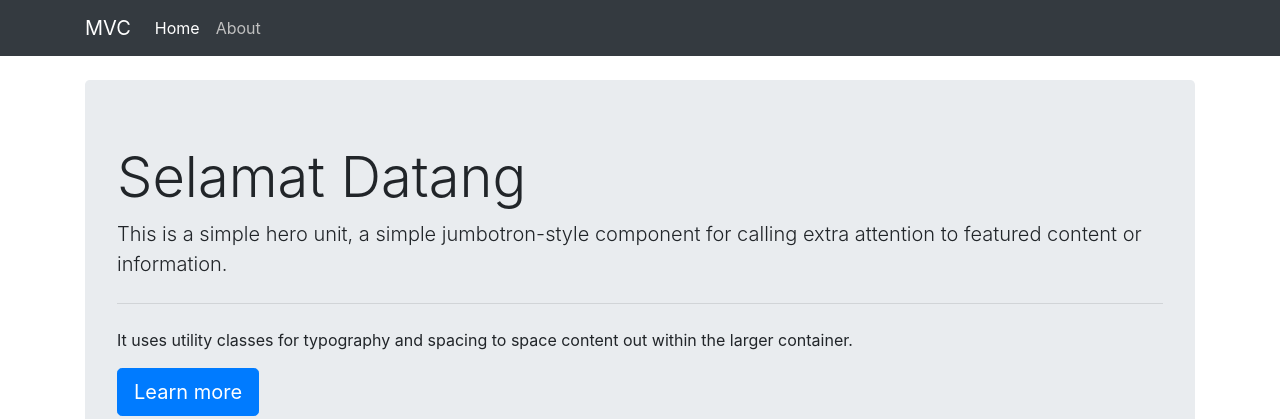
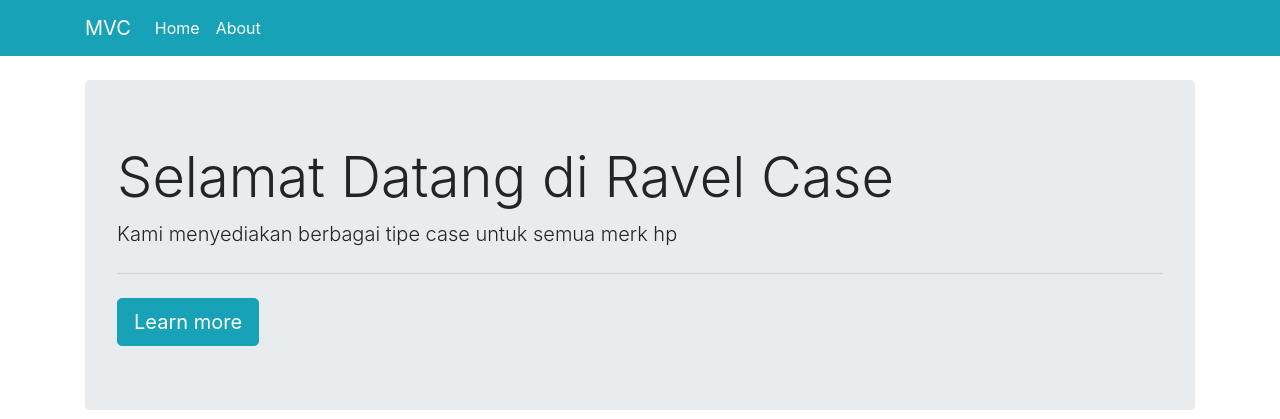
Before and after one commit to Inzoid/mvc, a PHP site: template app/views/home/index.php in a window 1280 px wide. Shown: the top 419 px of the page. Run offline with PHP 8.4, Linux system fonts and the light colour scheme; the template is opened without the code that fills it, so the values that code supplies are empty; some libraries are stand-ins or nearby versions.

Commit message:
templateing

```diff
--- a/app/controllers/About.php
+++ b/app/controllers/About.php
@@ -1,7 +1,7 @@
 <?php
 
 class About extends Controller {
-    public function index($nama = 'Ikhbal', $pekerjaan = 'Developer', $umur =18)
+    public function index($nama = 'Ikhbal', $pekerjaan = 'Web Developer', $umur =18)
     {
         $data['nama'] = $nama;
         $data['pekerjaan'] = $pekerjaan;
--- a/app/views/home/index.php
+++ b/app/views/home/index.php
@@ -1,9 +1,43 @@
 <div class="container">
 <div class="jumbotron mt-4">
-  <h1 class="display-4">Selamat Datang</h1>
-  <p class="lead">This is a simple hero unit, a simple jumbotron-style component for calling extra attention to featured content or information.</p>
+  <h1 class="display-4">Selamat Datang di Ravel Case</h1>
+  <p class="lead">Kami menyediakan berbagai tipe case untuk semua merk hp</p>
   <hr class="my-4">
-  <p>It uses utility classes for typography and spacing to space content out within the larger container.</p>
-  <a class="btn btn-primary btn-lg" href="#" role="button">Learn more</a>
+  <a class="btn btn-info btn-lg" href="#" role="button">Learn more</a>
 </div>
 </div>
+
+<div class="container">
+<div class="card-deck">
+  <div class="card text-center">
+    <img src="<?= BASEURL; ?>/img/hardcase.jpg" class="card-img-top" alt="...">
+    <div class="card-body">
+      <h5 class="card-title">Hardcase</h5>
+      <p class="card-text">This is a wider card with supporting text below as a natural lead-in to additional content. This content is a little bit longer.</p>
+    </div>
+    <div class="card-footer">
+      <small><a href="#" class="btn btn-primary">Go somewhere</a></small>
+    </div>
+  </div>
+  <div class="card text-center">
+    <img src="<?= BASEURL; ?>/img/Banner.png" class="card-img-top" alt="...">
+    <div class="card-body">
+      <h5 class="card-title">Premium Case</h5>
+      <p class="card-text">This card has supporting text below as a natural lead-in to additional content.</p>
+    </div>
+    <div class="card-footer">
+        <small><a href="#" class="btn btn-primary">Go somewhere</a></small>
+    </div>
+  </div>
+  <div class="card text-center">
+    <img src="<?= BASEURL; ?>/img/soft.jpg" class="card-img-top" alt="...">
+    <div class="card-body">
+      <h5 class="card-title">Softcase</h5>
+      <p class="card-text">This is a wider card with supporting text below as a natural lead-in to additional content. This content is a little bit longer.</p>
+    </div>
+    <div class="card-footer">
+        <small><a href="#" class="btn btn-primary">Go somewhere</a></small>
+    </div>
+  </div>
+</div>
+</div>
--- a/app/views/templates/header.php
+++ b/app/views/templates/header.php
@@ -8,7 +8,7 @@
     <link rel="stylesheet" href="<?= BASEURL; ?>/css/bootstrap.css">
 </head>
 <body>
-<nav class="navbar navbar-expand-lg navbar-light bg-dark">
+<nav class="navbar navbar-expand-lg navbar-light bg-info">
 <div class="container">
   <a class="navbar-brand" href="<?= BASEURL; ?>"><font color ="white">MVC</font></a>
   <button class="navbar-toggler" type="button" data-toggle="collapse" data-target="#navbarNavAltMarkup" aria-controls="navbarNavAltMarkup" aria-expanded="false" aria-label="Toggle navigation">
@@ -17,7 +17,7 @@
   <div class="collapse navbar-collapse" id="navbarNavAltMarkup">
     <div class="navbar-nav">
       <a class="nav-item nav-link active" href="<?= BASEURL; ?>"><font color ="white">Home</font> <span class="sr-only">(current)</span></a>
-      <a class="nav-item nav-link" href="<?= BASEURL; ?>/about"><font color ="silver">About</font></a>
+      <a class="nav-item nav-link" href="<?= BASEURL; ?>/about"><font color ="white">About</font></a>
     </div>
   </div>
 </div>
```
Also changed, not shown: public/img/Banner.png (added), public/img/hardcase.jpg (added), public/img/soft.jpg (added).
